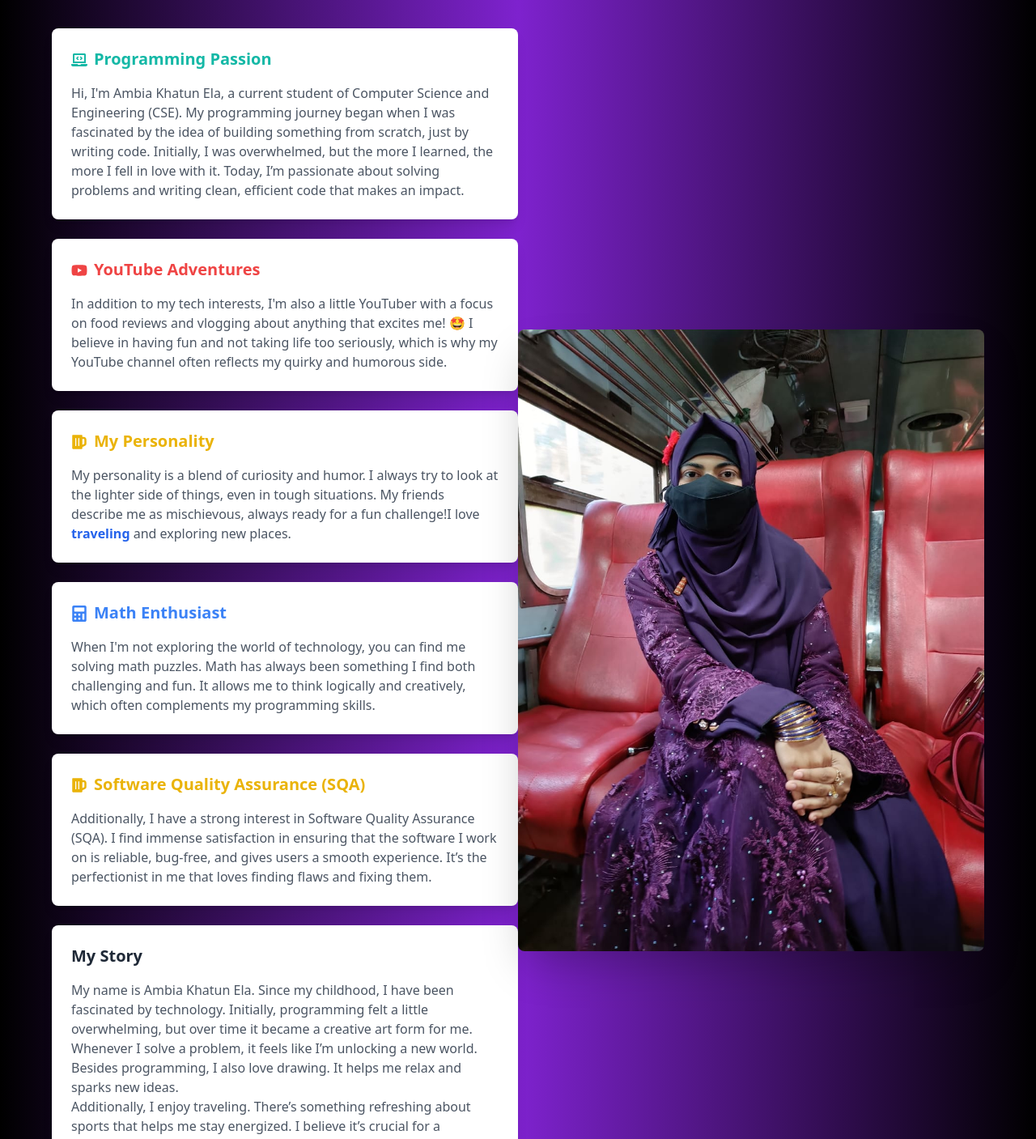
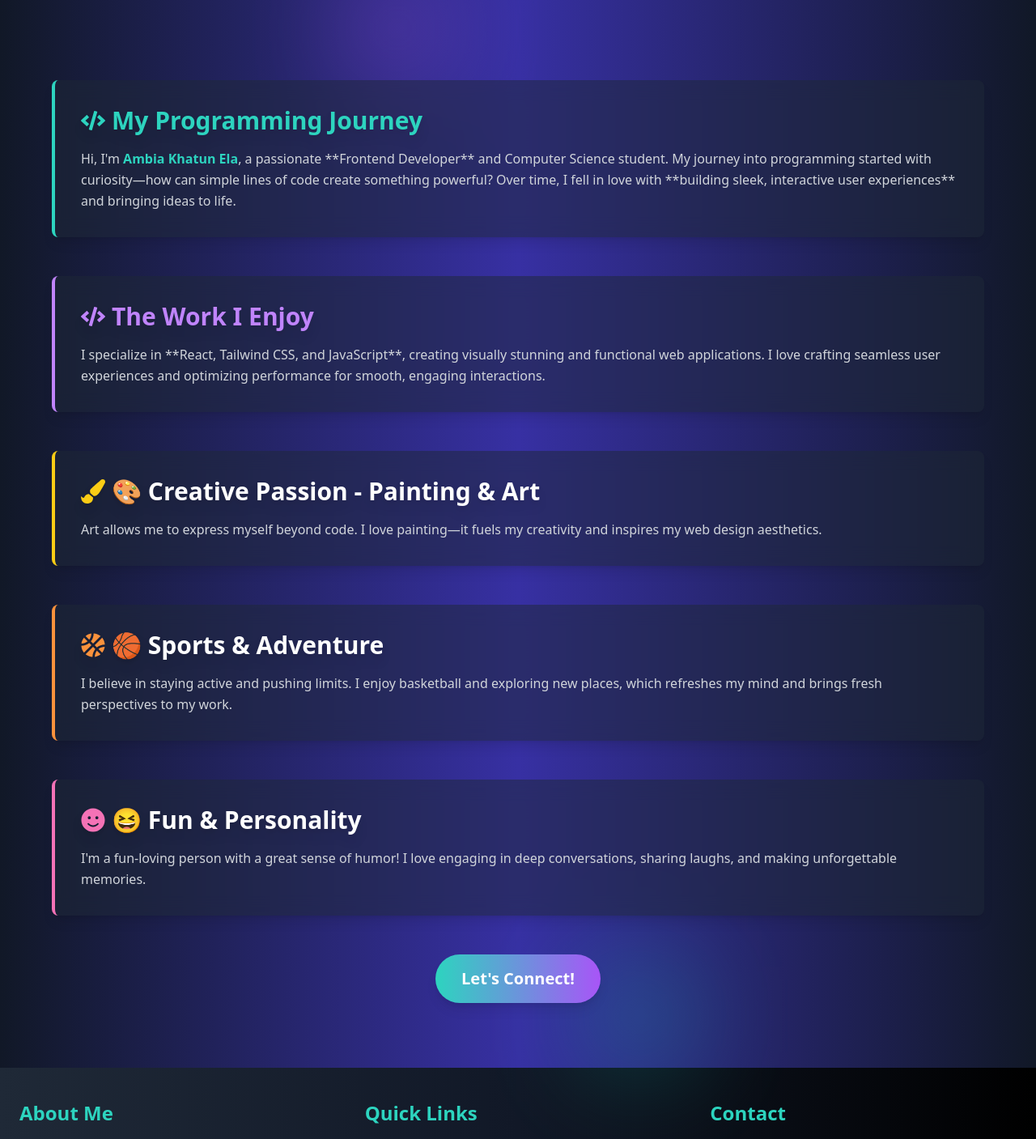
Before and after one commit to ela60/Elas_Protfolio, a React (Vite) app: page /about in a window 1280 px wide. Shown: the part 100-1507 px from the top of the page at 81% size. Built offline with nearby package versions, Linux system fonts and the light colour scheme.

Commit message:
change aboyme

```diff
--- a/src/About/AboutMe.jsx
+++ b/src/About/AboutMe.jsx
@@ -1,168 +1,100 @@
 import React from "react";
-import { FaYoutube, FaBeer, FaLaptopCode, FaCalculator } from "react-icons/fa";
-import { motion } from "framer-motion"; // For animations
-import img from "../assets/blog.jpg";
+import { FaCode, FaPaintBrush, FaBasketballBall, FaSmile } from "react-icons/fa";
+import { motion } from "framer-motion";
 import { Link } from "react-router-dom";
 
 const AboutMe = () => {
   return (
-    <section className="bg-gradient-to-r from-black via-purple-700 to-black py-16 px-6 md:px-12">
-      <div className="max-w-6xl mx-auto flex flex-col md:flex-row items-center space-y-8 md:space-y-0">
-        {/* Left Side: Text Section with Animations */}
-        <div className="space-y-6 w-full md:w-1/2">
-          {/* Card 1: Programming */}
+    <section className="relative bg-gradient-to-r from-gray-900 via-indigo-800 to-gray-900 py-20 px-6 md:px-12 text-white">
+      <div className="max-w-6xl mx-auto space-y-12">
+
+        {/* Floating Glows for a Stunning Effect */}
+        <div className="absolute top-0 left-1/3 w-32 h-32 bg-purple-500 opacity-30 blur-3xl"></div>
+        <div className="absolute bottom-0 right-1/3 w-32 h-32 bg-teal-500 opacity-30 blur-3xl"></div>
+
+        {/* Introduction Card */}
         <motion.div
-            className="bg-white p-6 rounded-lg shadow-lg transform transition duration-500 hover:scale-105"
-            initial={{ opacity: 0, y: 50 }}
-            animate={{ opacity: 1, y: 0 }}
+          className="bg-gray-800/50 p-8 rounded-lg shadow-lg border-l-4 border-teal-400 backdrop-blur-md transform transition duration-500 hover:scale-105 hover:shadow-xl"
+          initial={{ opacity: 0, x: -50 }}
+          animate={{ opacity: 1, x: 0 }}
           transition={{ duration: 1 }}
         >
-            <h3 className="text-xl font-semibold text-teal-500 mb-4">
-              <FaLaptopCode className="inline-block mr-2 text-teal-500" />
-              Programming Passion
+          <h3 className="text-3xl font-bold flex items-center gap-2 text-teal-400 drop-shadow-lg">
+            <FaCode />
+            My Programming Journey
           </h3>
-            <p className="text-gray-600">
-              Hi, I'm Ambia Khatun Ela, a current student of Computer Science
-              and Engineering (CSE). My programming journey began when I was
-              fascinated by the idea of building something from scratch, just by
-              writing code. Initially, I was overwhelmed, but the more I
-              learned, the more I fell in love with it. Today, I’m passionate
-              about solving problems and writing clean, efficient code that
-              makes an impact.
+          <p className="text-gray-300 mt-4 leading-relaxed">
+            Hi, I'm <span className="text-teal-400 font-bold">Ambia Khatun Ela</span>, a passionate **Frontend Developer** and Computer Science student. My journey into programming started with curiosity—how can simple lines of code create something powerful? Over time, I fell in love with **building sleek, interactive user experiences** and bringing ideas to life.
           </p>
         </motion.div>
 
-          {/* Card 2: YouTube */}
+        {/* Work Preferences */}
         <motion.div
-            className="bg-white p-6 rounded-lg shadow-lg transform transition duration-500 hover:scale-105"
-            initial={{ opacity: 0, y: 50 }}
-            animate={{ opacity: 1, y: 0 }}
-            transition={{ duration: 1 }}
+          className="bg-gray-800/50 p-8 rounded-lg shadow-lg border-l-4 border-purple-400 backdrop-blur-md transform transition duration-500 hover:scale-105 hover:shadow-xl"
+          initial={{ opacity: 0, x: 50 }}
+          animate={{ opacity: 1, x: 0 }}
+          transition={{ duration: 1, delay: 0.2 }}
         >
-            <h3 className="text-xl font-semibold text-red-500 mb-4">
-              <FaYoutube className="inline-block mr-2 text-red-500" />
-              YouTube Adventures
+          <h3 className="text-3xl font-bold flex items-center gap-2 text-purple-400 drop-shadow-lg">
+            <FaCode />
+            The Work I Enjoy
           </h3>
-            <p className="text-gray-600">
-              In addition to my tech interests, I'm also a little YouTuber with
-              a focus on food reviews and vlogging about anything that excites
-              me! 🤩 I believe in having fun and not taking life too seriously,
-              which is why my YouTube channel often reflects my quirky and
-              humorous side.
+          <p className="text-gray-300 mt-4 leading-relaxed">
+            I specialize in **React, Tailwind CSS, and JavaScript**, creating visually stunning and functional web applications. I love crafting seamless user experiences and optimizing performance for smooth, engaging interactions.
           </p>
         </motion.div>
 
-          {/* Card 3: Personality */}
+        {/* Hobbies & Interests */}
+        {[
+          {
+            title: "🎨 Creative Passion - Painting & Art",
+            icon: <FaPaintBrush className="text-yellow-400" />,
+            text: "Art allows me to express myself beyond code. I love painting—it fuels my creativity and inspires my web design aesthetics.",
+            border: "border-yellow-400",
+          },
+          {
+            title: "🏀 Sports & Adventure",
+            icon: <FaBasketballBall className="text-orange-400" />,
+            text: "I believe in staying active and pushing limits. I enjoy basketball and exploring new places, which refreshes my mind and brings fresh perspectives to my work.",
+            border: "border-orange-400",
+          },
+          {
+            title: "😆 Fun & Personality",
+            icon: <FaSmile className="text-pink-400" />,
+            text: "I'm a fun-loving person with a great sense of humor! I love engaging in deep conversations, sharing laughs, and making unforgettable memories.",
+            border: "border-pink-400",
+          },
+        ].map((item, index) => (
           <motion.div
-            className="bg-white p-6 rounded-lg shadow-lg transform transition duration-500 hover:scale-105"
+            key={index}
+            className={`bg-gray-800/50 p-8 rounded-lg shadow-lg border-l-4 ${item.border} backdrop-blur-md transform transition duration-500 hover:scale-105 hover:shadow-xl`}
             initial={{ opacity: 0, y: 50 }}
             animate={{ opacity: 1, y: 0 }}
-            transition={{ duration: 1 }}
+            transition={{ duration: 1, delay: index * 0.2 + 0.4 }}
           >
-            <h3 className="text-xl font-semibold text-yellow-500 mb-4">
-              <FaBeer className="inline-block mr-2 text-yellow-500" />
-              My Personality
+            <h3 className="text-3xl font-bold flex items-center gap-2 drop-shadow-lg">
+              {item.icon}
+              {item.title}
             </h3>
-            <p className="text-gray-600">
-              My personality is a blend of curiosity and humor. I always try to
-              look at the lighter side of things, even in tough situations. My
-              friends describe me as mischievous, always ready for a fun
-              challenge!I love <span className="text-blue-600 font-bold">traveling</span> and exploring new places.
-            </p>
+            <p className="text-gray-300 mt-4 leading-relaxed">{item.text}</p>
           </motion.div>
-
-          {/* Card 4: Math */}
-          <motion.div
-            className="bg-white p-6 rounded-lg shadow-lg transform transition duration-500 hover:scale-105"
-            initial={{ opacity: 0, y: 50 }}
-            animate={{ opacity: 1, y: 0 }}
-            transition={{ duration: 1 }}
-          >
-            <h3 className="text-xl font-semibold text-blue-500 mb-4">
-              <FaCalculator className="inline-block mr-2 text-blue-500" />
-              Math Enthusiast
-            </h3>
-            <p className="text-gray-600">
-              When I'm not exploring the world of technology, you can find me
-              solving math puzzles. Math has always been something I find both
-              challenging and fun. It allows me to think logically and
-              creatively, which often complements my programming skills.
-            </p>
-          </motion.div>
-
-          {/* Card 5: SQA */}
-          <motion.div
-            className="bg-white p-6 rounded-lg shadow-lg transform transition duration-500 hover:scale-105"
-            initial={{ opacity: 0, y: 50 }}
-            animate={{ opacity: 1, y: 0 }}
-            transition={{ duration: 1 }}
-          >
-            <h3 className="text-xl font-semibold text-yellow-500 mb-4">
-              <FaBeer className="inline-block mr-2 text-yellow-500" />
-              Software Quality Assurance (SQA)
-            </h3>
-            <p className="text-gray-600">
-              Additionally, I have a strong interest in Software Quality
-              Assurance (SQA). I find immense satisfaction in ensuring that the
-              software I work on is reliable, bug-free, and gives users a smooth
-              experience. It’s the perfectionist in me that loves finding flaws
-              and fixing them.
-            </p>
-          </motion.div>
-
-          {/* Card 6: Personal Story */}
-          <motion.div
-            className="bg-white p-6 rounded-lg shadow-lg transform transition duration-500 hover:scale-105"
-            initial={{ opacity: 0, y: 50 }}
-            animate={{ opacity: 1, y: 0 }}
-            transition={{ duration: 1 }}
-          >
-            <h3 className="text-xl font-semibold text-gray-800 mb-4">
-              My Story
-            </h3>
-            <p className="text-gray-600">
-              My name is Ambia Khatun Ela. Since my childhood, I have been
-              fascinated by technology. Initially, programming felt a little
-              overwhelming, but over time it became a creative art form for me.
-              Whenever I solve a problem, it feels like I’m unlocking a new
-              world. Besides programming, I also love drawing. It helps me relax
-              and sparks new ideas.
-            </p>
-            <p className="text-gray-600">
-              Additionally, I enjoy traveling. There’s something
-              refreshing about sports that helps me stay energized. I believe
-              it’s crucial for a programmer to stay both physically and mentally
-              healthy, as it enhances creativity and productivity at work.
-            </p>
-          </motion.div>
+        ))}
 
         {/* Connect Button */}
-          <div className="mt-6">
+        <motion.div
+          className="mt-10 text-center"
+          initial={{ opacity: 0, scale: 0.9 }}
+          animate={{ opacity: 1, scale: 1 }}
+          transition={{ duration: 0.5, delay: 1.2 }}
+        >
           <Link to="/contact">
-              {" "}
-              {/* Replace with your desired path */}
             <motion.button
-                className="bg-teal-500 text-white px-6 py-3 rounded-lg hover:bg-teal-600 transform transition duration-300 hover:scale-105"
+              className="bg-gradient-to-r from-teal-400 to-purple-500 text-white px-8 py-4 rounded-full text-xl font-semibold shadow-lg hover:shadow-xl transform transition duration-300 hover:scale-105"
               whileHover={{ scale: 1.05 }}
             >
               Let's Connect!
             </motion.button>
           </Link>
-          </div>
-        </div>
-
-        {/* Right Side: Image Section */}
-        <motion.div
-  className="md:w-1/2"
-  initial={{ x: 100, opacity: 0 }}
-  animate={{ x: 0, opacity: 1 }}
-  transition={{ duration: 1 }}
->
-  <motion.img
-    src={img}
-    alt="About Me"
-    className="rounded-lg shadow-2xl"  // No hover animation here
-  />
         </motion.div>
 
       </div>
```
Lines whose indentation alone changed are shown as unchanged.
